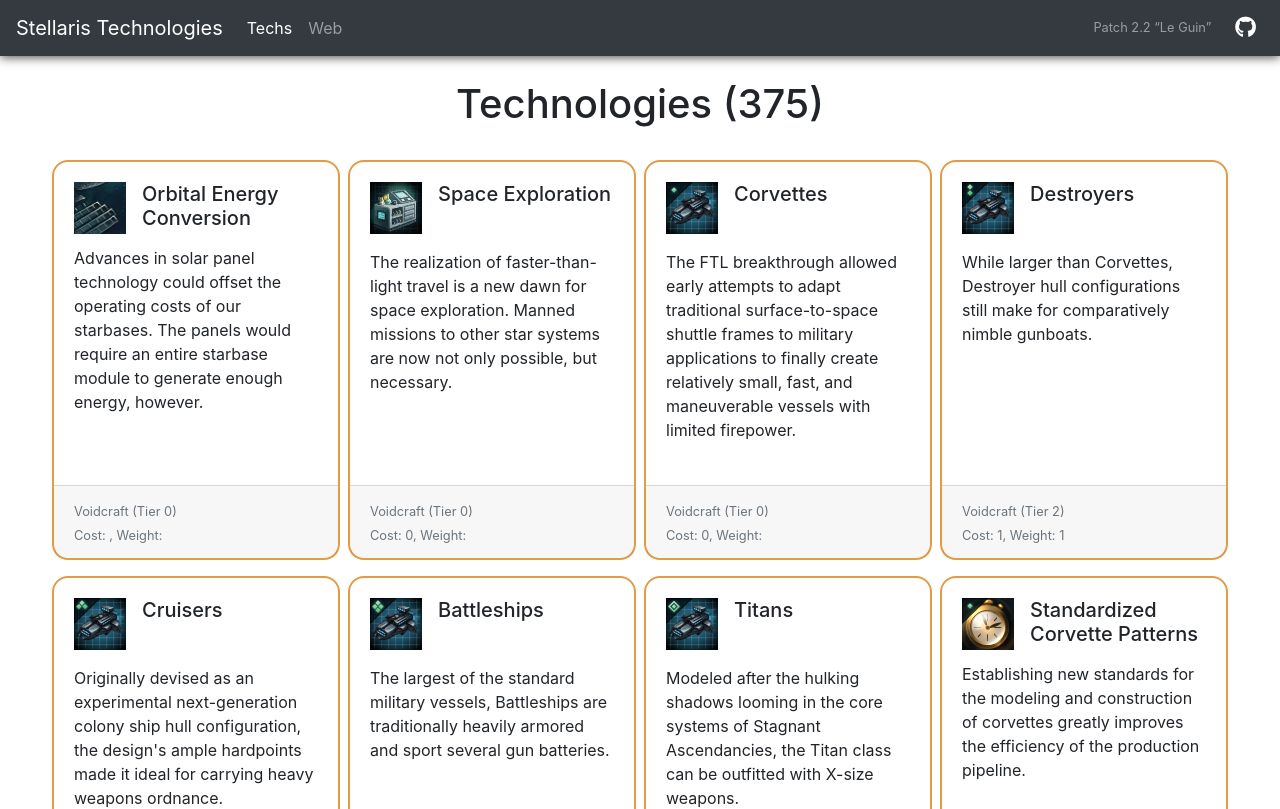
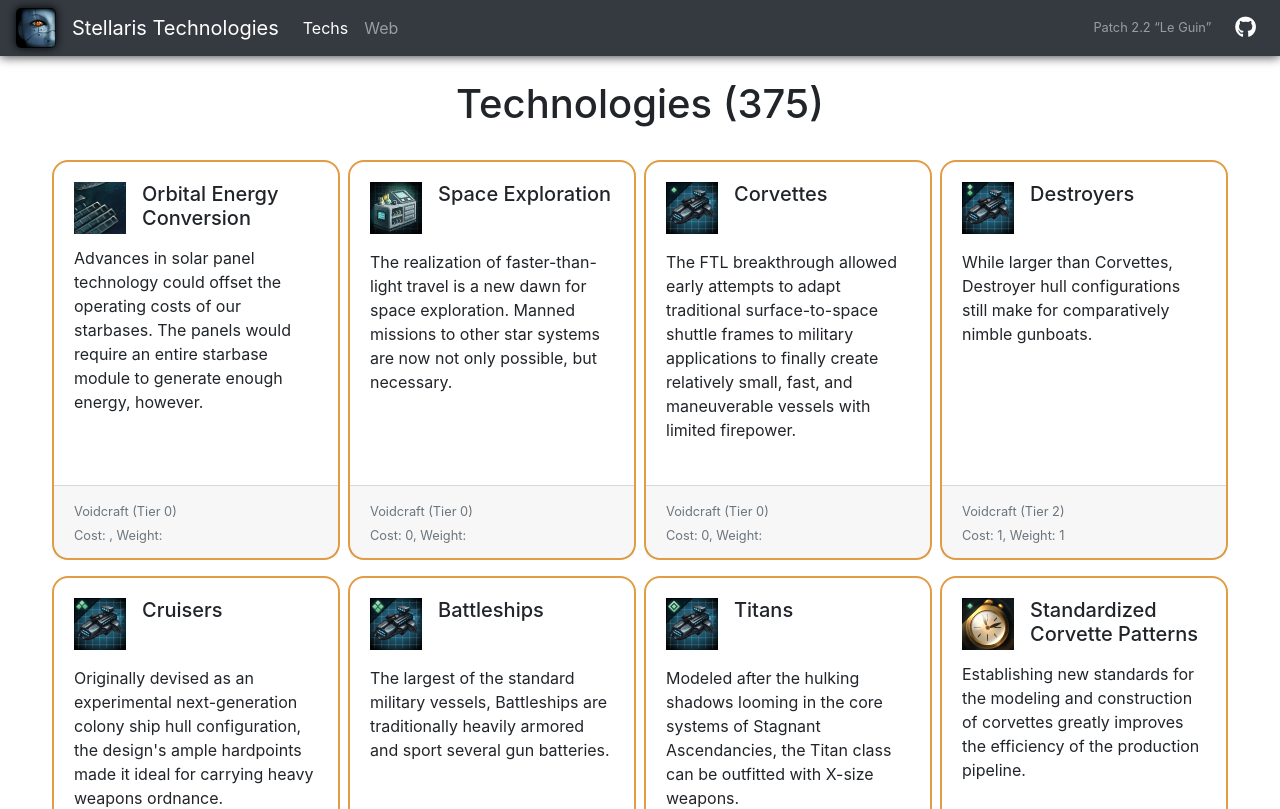
Before and after one commit to tullrich/stellaris-tech-viewer, an Angular app: page /#/list in a window 1280 px wide. Shown: the top 809 px of the page. Built offline with nearby package versions, Linux system fonts and the light colour scheme.

Commit message:
Add logo to nav and favicon

```diff
--- a/src/app/app.component.html
+++ b/src/app/app.component.html
@@ -1,5 +1,8 @@
 <nav class="navbar sticky-top navbar-expand-lg navbar-dark bg-dark">
-  <a class="navbar-brand" href="#">Stellaris Technologies</a>
+  <a class="navbar-brand d-flex align-items-center p-0" href="#">
+    <img src="assets/img/icons/tech_droid_workers.png" width="40" height="40" class="d-inline-block align-top logo mr-3" alt="">
+    Stellaris Technologies
+  </a>
   <button class="navbar-toggler" type="button" data-toggle="collapse" data-target="#navbarSupportedContent" aria-controls="navbarSupportedContent" aria-expanded="false" aria-label="Toggle navigation">
     <span class="navbar-toggler-icon"></span>
   </button>
--- a/src/app/app.component.scss
+++ b/src/app/app.component.scss
@@ -4,3 +4,8 @@ nav {
   min-height: $nav-height;
   box-shadow: 0px 1px 10px 0px rgba(0,0,0,0.75);
 }
+
+.logo {
+  border-radius: 5px;
+  box-shadow: 0px 0px 8px 0px rgba(0,0,0,1);
+}
```
Also changed, not shown: 1 other file (tests, documents, lock files or other folders).
